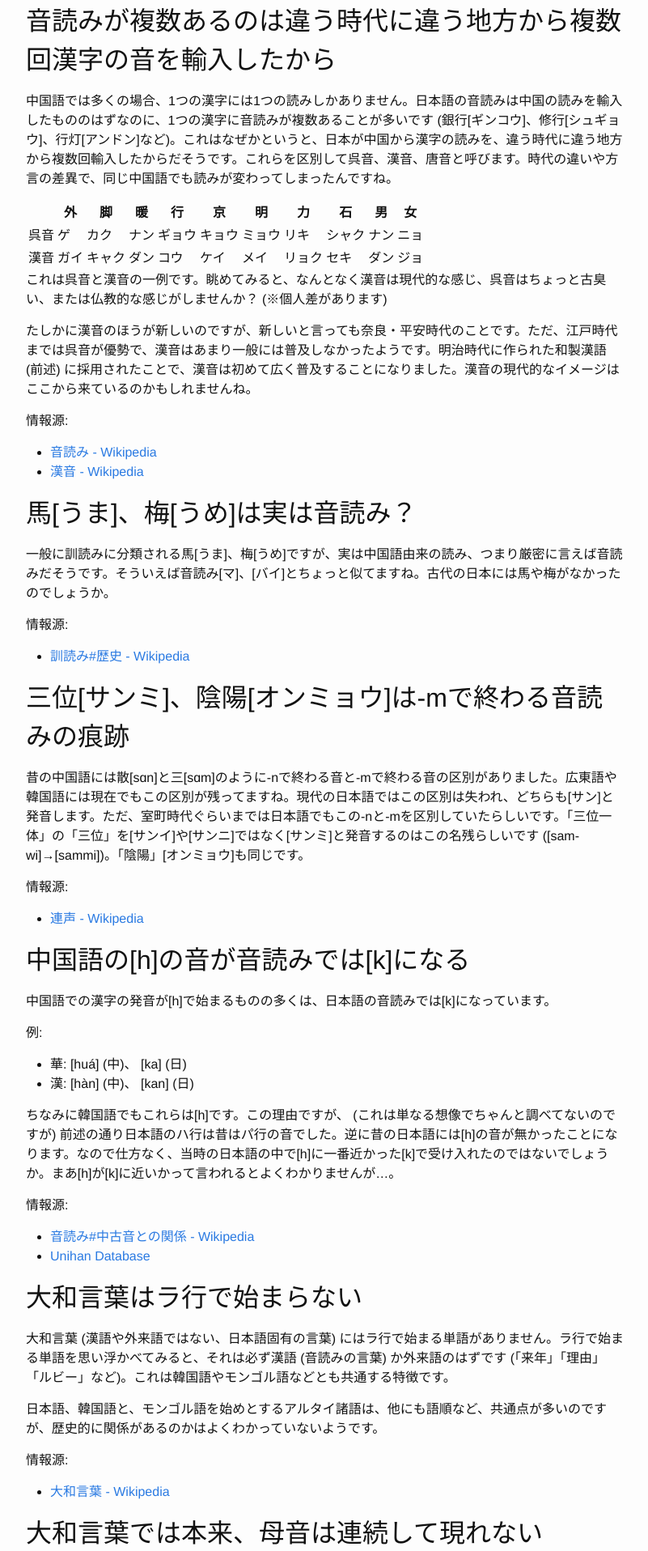
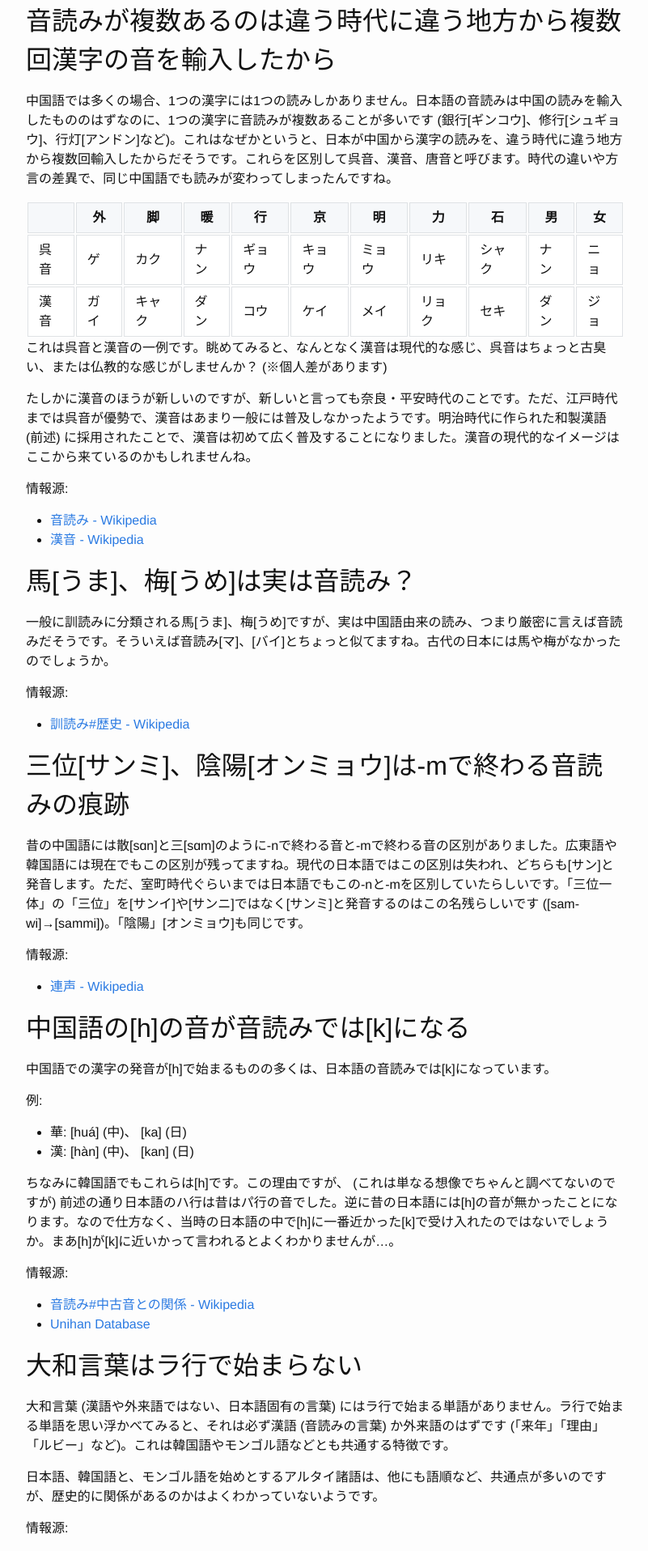
Before and after one commit to gimite/gimite.github.io, a Jekyll site: the page built from kanji-fun-facts.md, in a window 1280 px wide. Shown: the part 2454-4370 px from the top of the page at 81% size, without its empty margins (238-1039 px from the left). Built offline with Jekyll 4.4.1, drawn with Linux system fonts in a browser that asks for light colours; our own code applies the rules of GitHub Pages for plain Markdown files.

Commit message:
Update _base.scss

```diff
--- a/_sass/_base.scss
+++ b/_sass/_base.scss
@@ -204,3 +204,19 @@ pre {
         }
     }
 }
+
+
+
+table tr {
+    background-color: #fff;
+    border-top: 1px solid #c6cbd1;
+}
+
+table thead tr {
+    background-color: #f6f8fa;
+}
+
+table th, table td {
+    padding: 6px 13px;
+    border: 1px solid #dfe2e5;
+}
```
